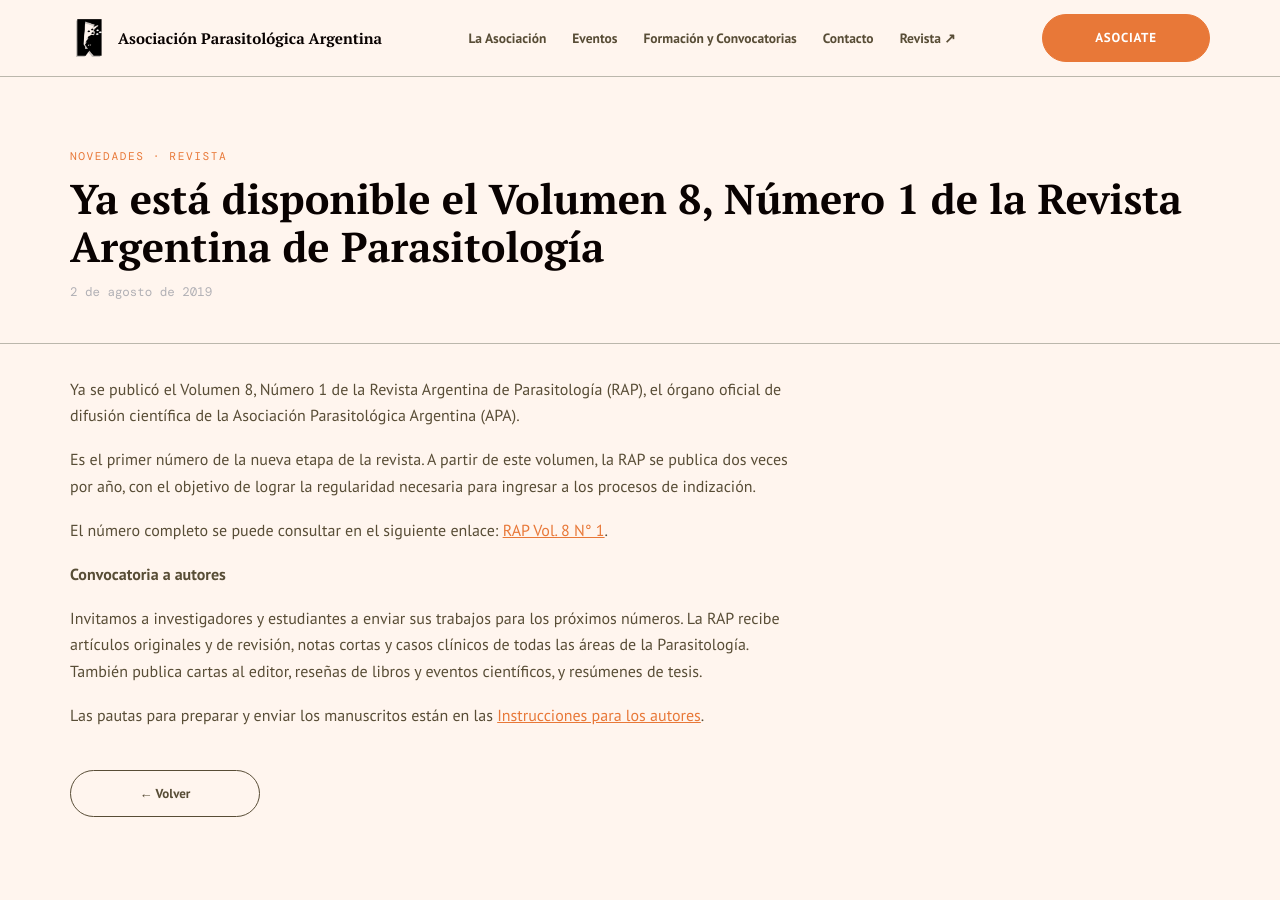
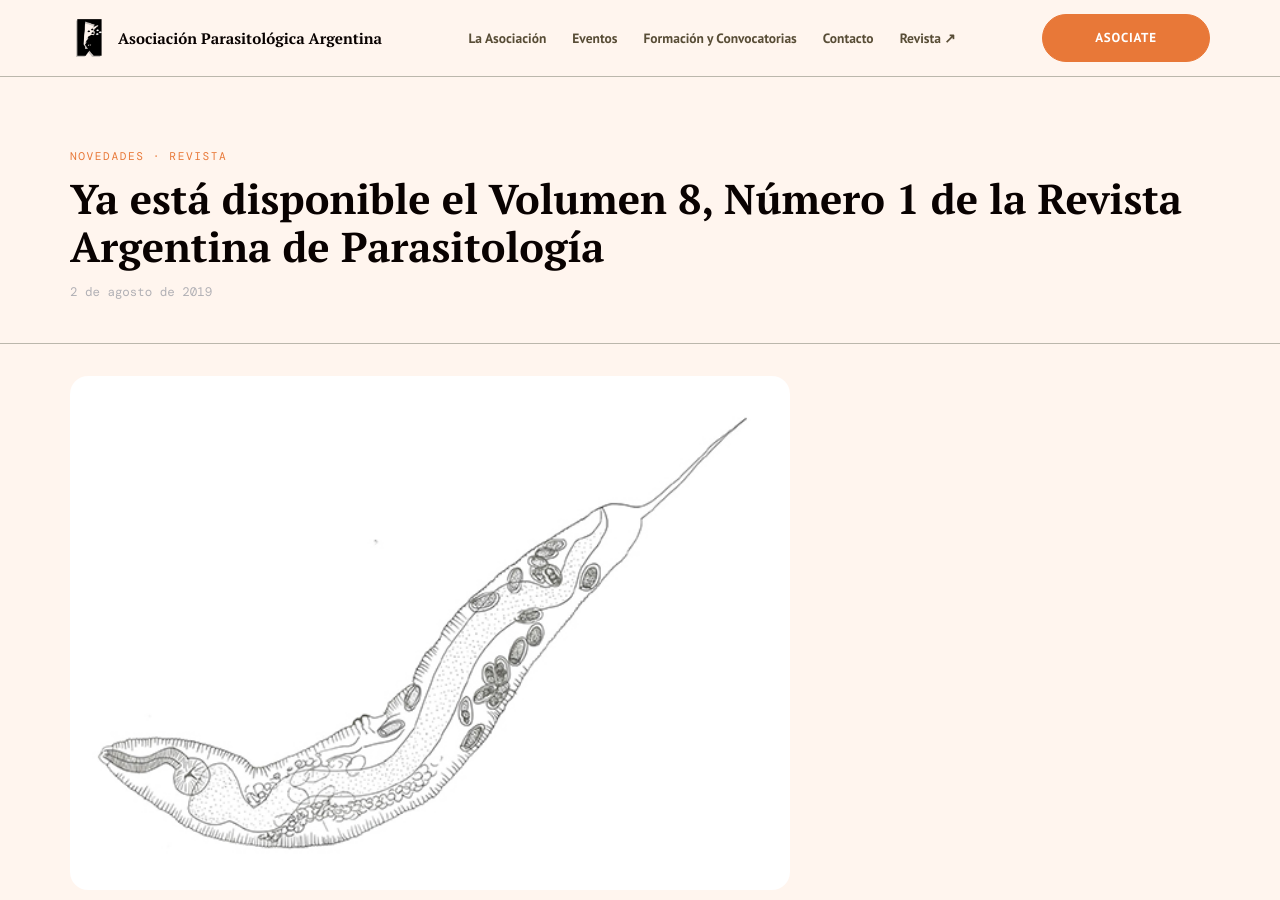
Before and after one commit to apaargentina/apaargentina.github.io, a Jekyll site: the page built from _posts/2019-08-02-revista2019-1.md, in a window 1280 px wide and 900 px high. Built offline with Jekyll 4.4.1, drawn with Linux system fonts in a browser that asks for light colours.

Commit message:
Update 2019-08-02-revista2019-1.md

```diff
--- a/_posts/2019-08-02-revista2019-1.md
+++ b/_posts/2019-08-02-revista2019-1.md
@@ -3,7 +3,7 @@
 title: "Ya está disponible el Volumen 8, Número 1 de la Revista Argentina de Parasitología"
 date: 2019-08-02
 categories: ["Novedades", "Revista"]
-imagen:      # opcional, va en assets/img/noticias/
+imagen: RAP_V8-N1.jpg     # opcional, va en assets/img/noticias/
 excerpt: "A partir de este volumen, la RAP se publica dos veces por año, con el objetivo de lograr la regularidad necesaria para ingresar a los procesos de indización."
 ---
 
```
